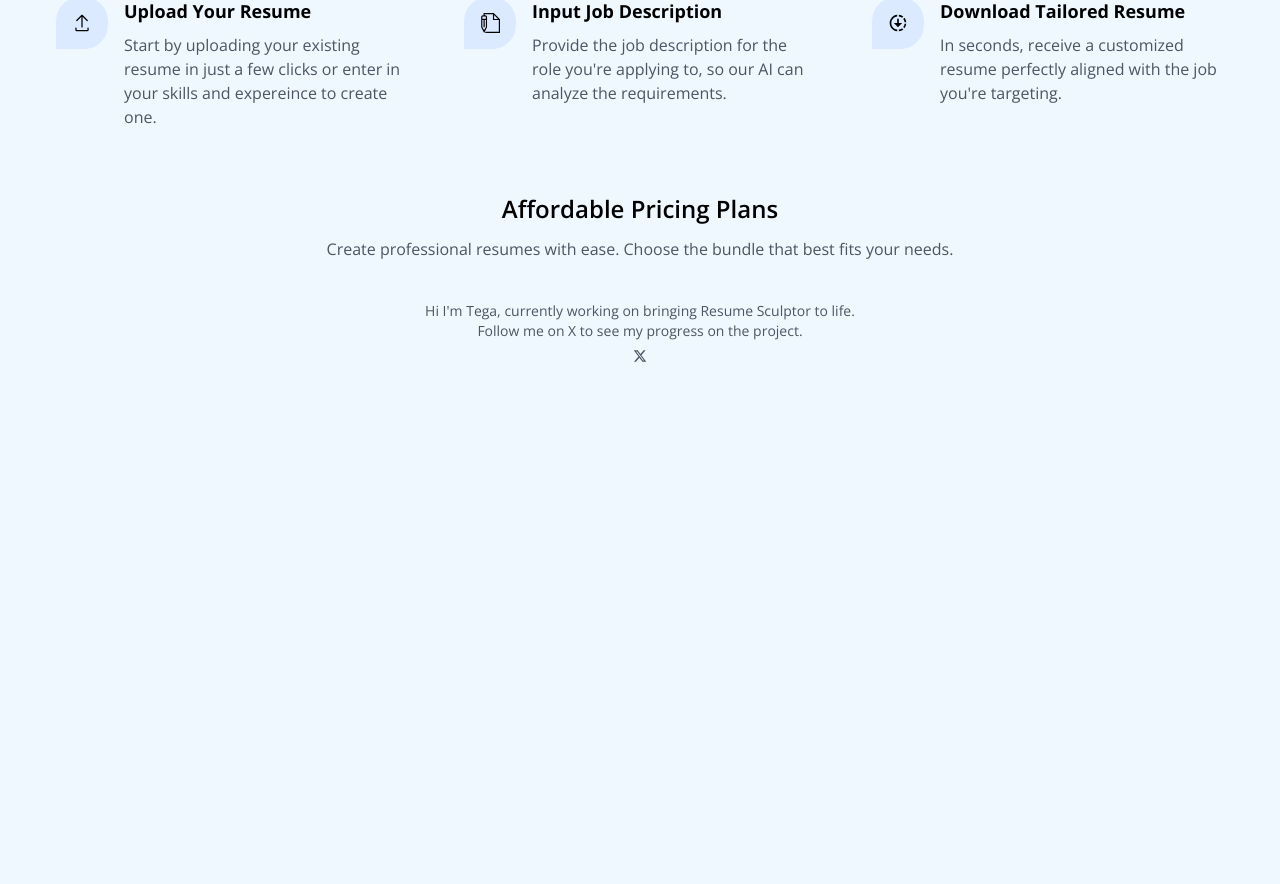
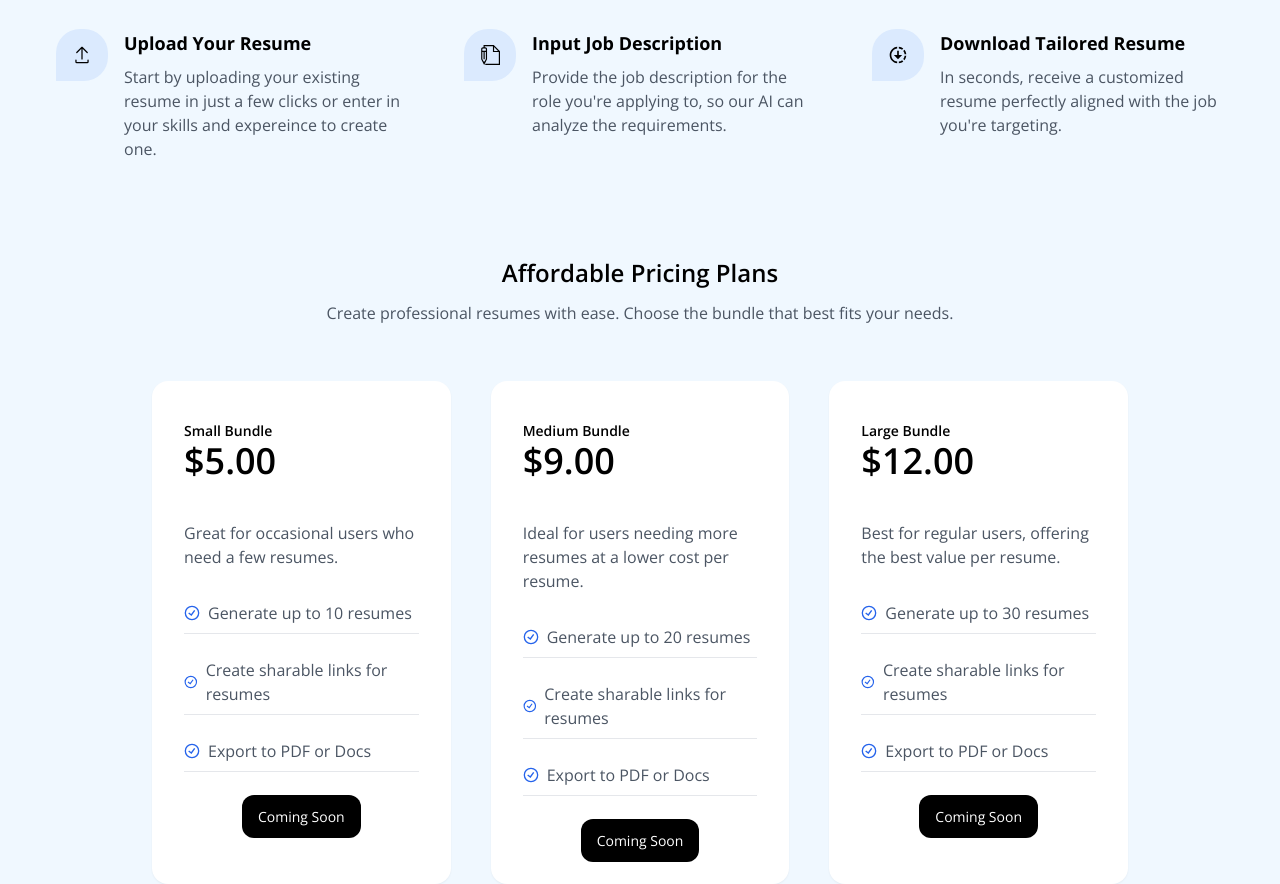
Before and after one commit to Tegacreatives/resume-sculptor-client, a Next.js app: page / in a window 1280 px wide. Shown: the part 1291-2175 px from the top of the page. Before the commit the page ends 1694 px from the top, so only its background shows below. Built offline with nearby package versions, Linux system fonts and the light colour scheme.

Commit message:
pricing card

```diff
--- a/app/components/landingPage/HowItWorks.tsx
+++ b/app/components/landingPage/HowItWorks.tsx
@@ -5,7 +5,7 @@ import { MdDownloading } from "react-icons/md";
 
 const HowItWorks = () => {
   return (
-    <section className="py-16 space-y-14">
+    <section className="py-24 space-y-14">
       <div className="text-center lg:max-w-[40vw] m-auto space-y-8">
         <h1>How It Works</h1>
         <p>
--- a/app/components/landingPage/PricingSection.tsx
+++ b/app/components/landingPage/PricingSection.tsx
@@ -1,18 +1,94 @@
+import Button from "@/app/common/Button";
 import React from "react";
+
+import { GrStatusGood } from "react-icons/gr";
+
+const smallOptions = [
+  "Generate up to 10 resumes",
+  "Create sharable links for resumes",
+  "Export to PDF or Docs",
+];
+
+const mediumOptions = [
+  "Generate up to 20 resumes",
+  "Create sharable links for resumes",
+  "Export to PDF or Docs",
+];
+const largeOptions = [
+  "Generate up to 30 resumes",
+  "Create sharable links for resumes",
+  "Export to PDF or Docs",
+];
 
 const PricingSection = () => {
   return (
-    <section className="flex items-center justify-center text-center space-y-14">
-      <div className="space-y-3">
+    <section className="flex flex-col items-center justify-center space-y-14 lg:px-24">
+      <div className="text-center space-y-3">
         <h2>Affordable Pricing Plans</h2>
         <p>
           Create professional resumes with ease. Choose the bundle that best
           fits your needs.
         </p>
       </div>
-      <div></div>
+      <div className="grid grid-cols-1 lg:grid-cols-3 gap-10">
+        <PricingCard
+          type="Small Bundle"
+          subtext="Great for occasional users who need a few resumes."
+          price="5.00"
+          options={smallOptions}
+        />
+        <PricingCard
+          type="Medium Bundle"
+          subtext="Ideal for users needing more resumes at a lower cost per resume."
+          price="9.00"
+          options={mediumOptions}
+        />
+        <PricingCard
+          type="Large Bundle"
+          subtext="Best for regular users, offering the best value per resume."
+          price="12.00"
+          options={largeOptions}
+        />
+      </div>
     </section>
   );
 };
 
 export default PricingSection;
+
+const PricingCard = ({
+  type,
+  subtext,
+  price,
+  options,
+}: {
+  type: string;
+  subtext: string;
+  price: string;
+  options?: string[];
+}) => {
+  return (
+    <div className="bg-white rounded-2xl p-8 space-y-8 shadow-sm">
+      <div className="py-2">
+        <h3 className="font-semibold text-sm">{type}</h3>
+        <h1 className="font-semibold">${price}</h1>
+      </div>
+      <div>
+        <p>{subtext}</p>
+      </div>
+
+      <ul className="space-y-6">
+        {options?.map((option, index) => (
+          <li key={index} className="border-b flex space-x-2 items-center pb-2">
+            <GrStatusGood color="#2563eb" />
+            <p>{option}</p>
+          </li>
+        ))}
+      </ul>
+
+      <div className="text-center">
+        <Button address="/" text="Coming Soon" />
+      </div>
+    </div>
+  );
+};
```
